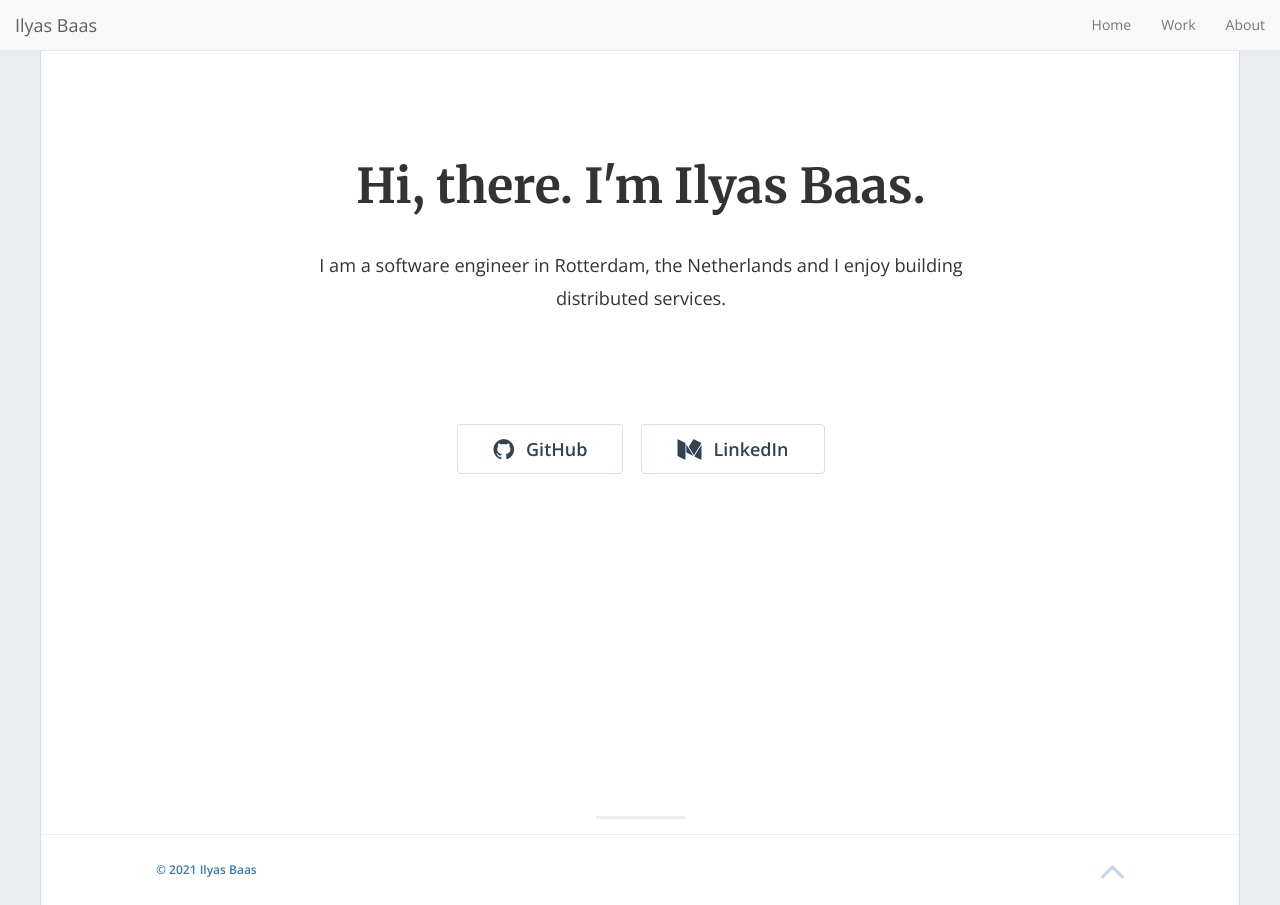
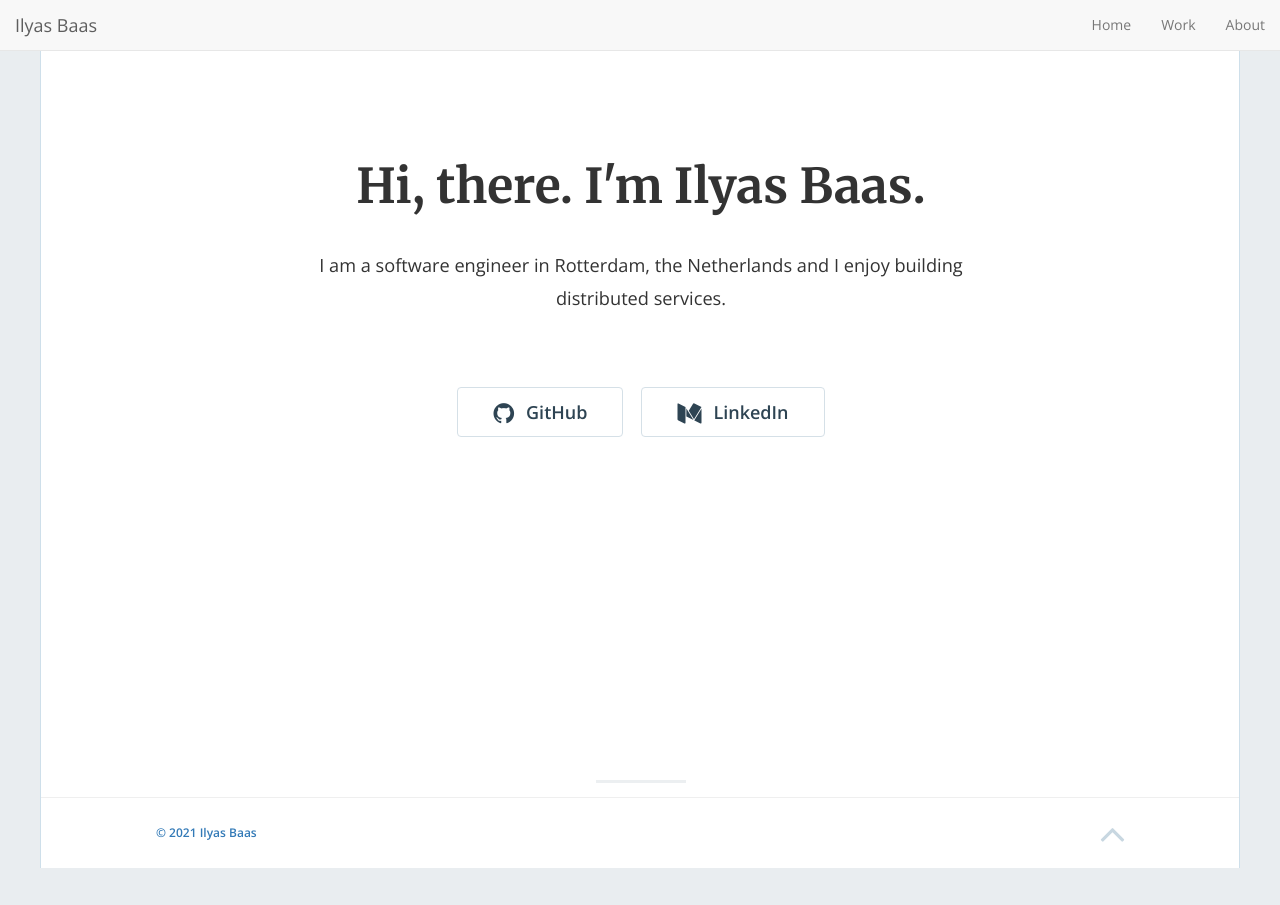
Before and after one commit to sinoz/portfolio, a Jekyll site: the page built from index.html, in a window 1280 px wide. Built offline with Jekyll 4.4.1, drawn with Linux system fonts in a browser that asks for light colours; nearby versions of some CDN libraries; the list of posts is cut into pages by our own code.

Commit message:
Decrease bottom margin

```diff
--- a/css/style.scss
+++ b/css/style.scss
@@ -138,7 +138,7 @@ button.btn, input.btn {
     font-size: 48px;
   }
   p {
-    margin: 2em 0 4em 0;
+    margin: 2em 0 2em 0;
   }
   .hero-buttons {
     margin: 0 auto;
```
